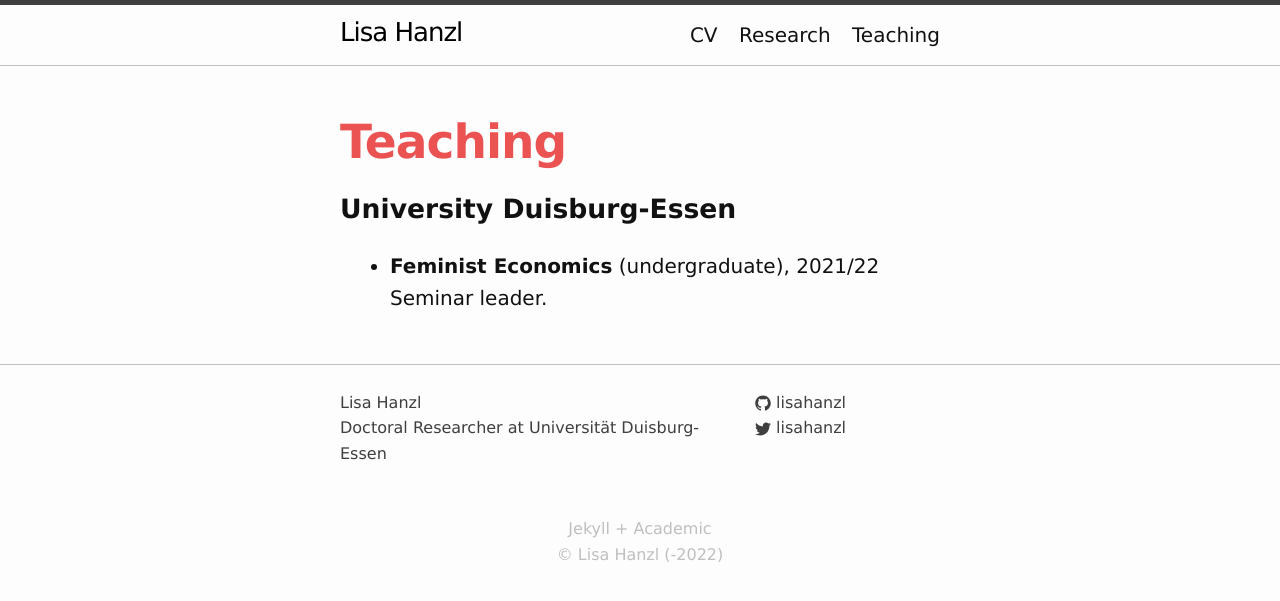
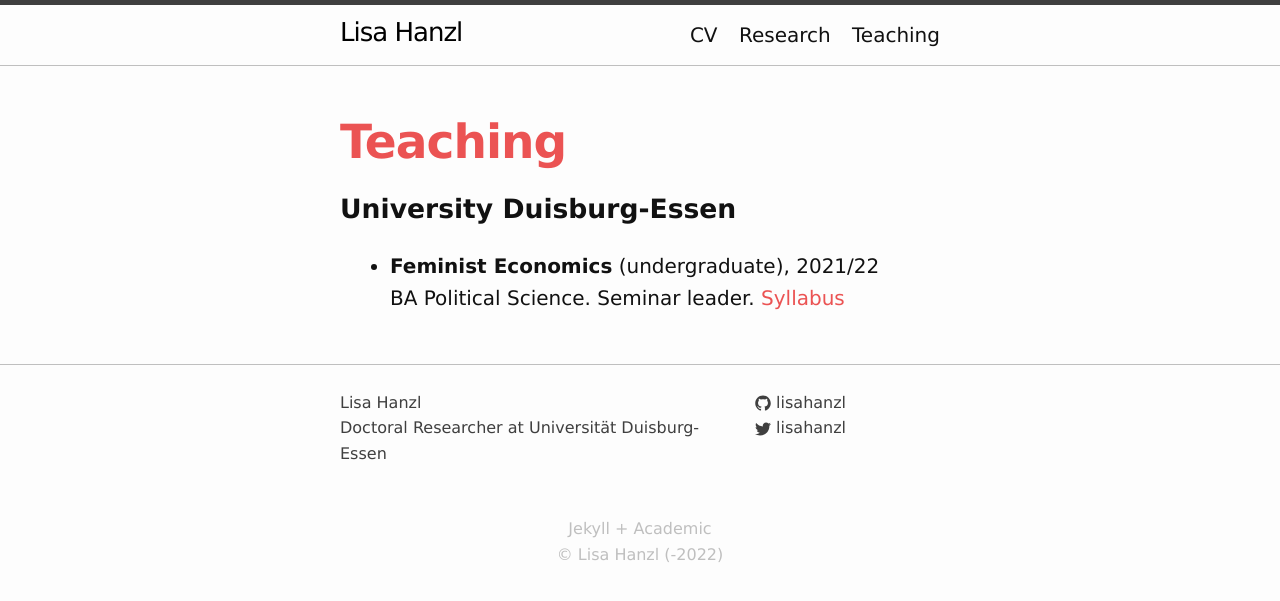
Before and after one commit to lisahanzl/lisahanzl.github.io, a Jekyll site: the page built from 02_teaching.md, in a window 1280 px wide. Shown: the top 601 px of the page. Built offline with Jekyll 4.4.1, drawn with Linux system fonts in a browser that asks for light colours.

Commit message:
add syllabus

```diff
--- a/02_teaching.md
+++ b/02_teaching.md
@@ -10,4 +10,4 @@ permalink: /teaching/
 <p> </p>
 
 - **Feminist Economics** (undergraduate), 2021/22 \
-Seminar leader.
+BA Political Science. Seminar leader. [Syllabus](https://lisahanzl.github.io/assets/Fem_Econ_BA_Syllabus.pdf){:target="_blank"}
```
